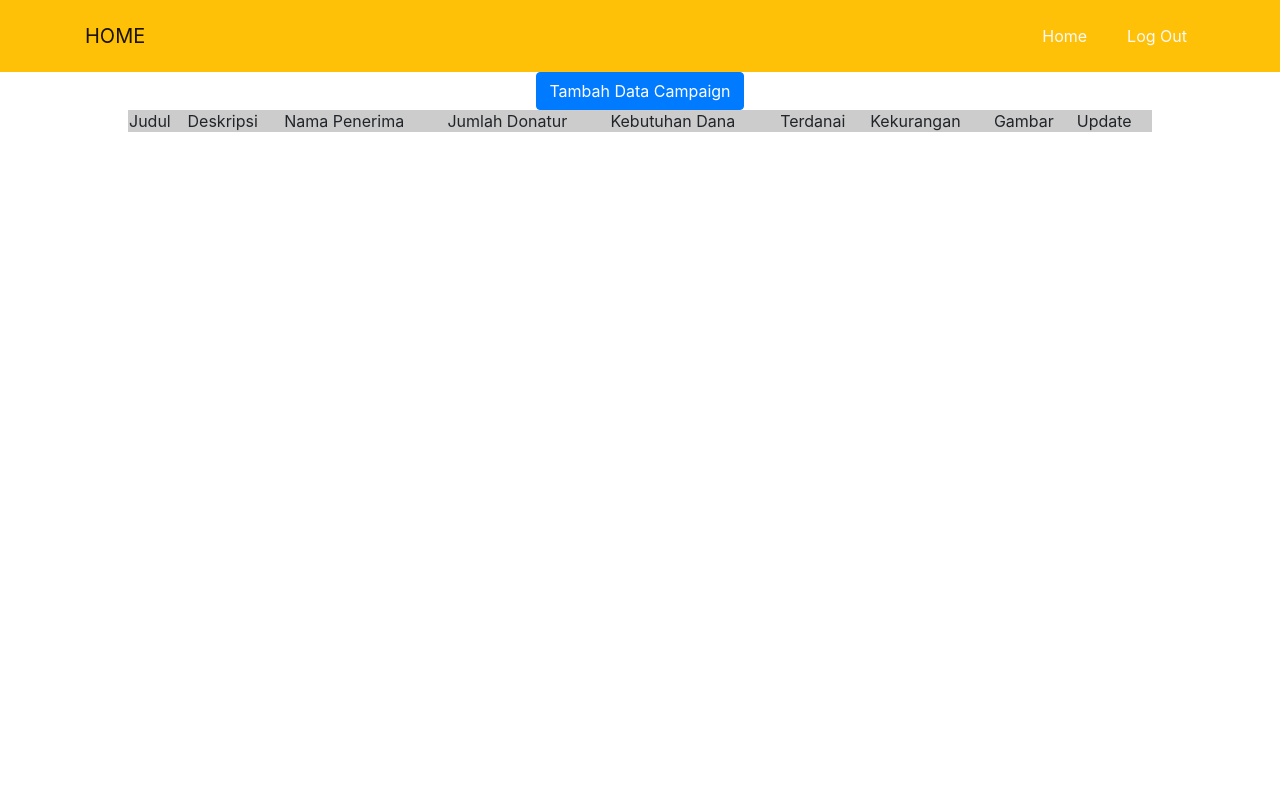
After one commit to rizkaayu123/PEM-WEB-KEL-7, a PHP site: page /admin/tampil_campaign.php in a window 1280 px wide. The commit adds this page. Run offline with PHP 8.4, Linux system fonts and the light colour scheme; data that the repository does not hold is empty; some libraries are stand-ins or nearby versions.

Commit message:
revisi + tambah edit delete campaign

```diff
--- a/admin/add_campaign.html
+++ b/admin/add_campaign.html
@@ -14,7 +14,7 @@
   <body>
     <div class="container">
     <h2>Tambah Data Campaign</h2>
-    <a href="indexadmin.php">Home</a>
+    <a href="tampil_campaign.php">Home</a>
     <br /><br />
 
     <form
--- a/admin/add_campaign.php
+++ b/admin/add_campaign.php
@@ -70,7 +70,7 @@
 
 			// MENAMPILKAN PESAN BERHASIL
 			echo "<font color='green'>Data Berhasil ditambahkan.";
-			echo "<br/><a href='indexadmin.php'>Lihat Hasilnya</a>";
+			echo "<br/><a href='tampil_campaign.php'>Lihat Hasilnya</a>";
 		}
 	}
 	?>
--- a/admin/editberita.php
+++ b/admin/editberita.php
@@ -53,7 +53,7 @@ if (isset($_POST['update'])) {
 		$result = mysqli_query($mysqli, "UPDATE berita SET  judul='$judul',text='$text',date='$date' WHERE id=$id");
 
 		// REDIRECT KE HALAMAN INDEX.PHP
-		header("Location: indexuser.php");
+		header("Location: indexadmin.php");
 	}
 }
 ?>
@@ -79,7 +79,7 @@ while ($res = mysqli_fetch_array($result)) {
 
 <body>
 	<center>
-		<a href="index.php">Home</a>
+		<a href="indexadmin.php">Home</a>
 		<br /><br />
 
 		<form name="form1" method="post" action="edit.php" enctype="multipart/form-data">
--- /dev/null
+++ b/admin/tampil_campaign.php
@@ -0,0 +1,85 @@
+<?php
+// INCLUDE KONEKSI KE DATABASE
+include_once("config.php");
+
+// AMBIL DATA DARI DATABASE BERDASARKAN DATA TERAKHIR DI INPUT
+$result = mysqli_query($mysqli, "SELECT * FROM campaing ORDER BY id_cam DESC");
+?>
+
+<html>
+
+<head>
+	<!-- meta tags -->
+<meta charset="utf-8">
+<meta name="viewport" content="width=device-width, initial-scale=1, shrink-to-fit=no">
+<meta http-equiv="X-UA-Compatible" content="IE=edge">
+<meta name="viewport" content="width=device-width, initial-scale=1">
+<meta name="description" content="">
+<meta name="author" content="">
+
+<!-- Bootstrap CSS -->
+<link rel="stylesheet" href="https://stackpath.bootstrapcdn.com/bootstrap/4.1.3/css/bootstrap.min.css" integrity="sha384-MCw98/SFnGE8fJT3GXwEOngsV7Zt27NXFoaoApmYm81iuXoPkFOJwJ8ERdknLPMO" crossorigin="anonymous">
+<script src="bootstrap/js/bootstrap.min.js"></script>
+    <script src="js/jquery-3.4.1.js"></script>
+
+<title>WeTogether</title>
+</head>
+
+<body id="wrapper">
+	<nav class='navbar navbar-expand-lg navbar-light bg-warning text-dark fixed-top" id="mainNav '>
+    <div class="container">
+        <a href="index.php" class="navbar-brand">HOME</a>
+        <button class="navbar-toggler" type="button" data-togle="collapse">
+            <span class="navbar-toggler-icon"></span>
+        </button>
+        <ul class="navbar-nav ml-auto pt-2 pb-2">
+            <li class="nav-item">
+                <a href="index.php" class="nav-link text-light">Home</a>
+            </li>
+            <li class="nav-item ml-4">
+                <a href="logout.php" class="nav-link text-light"> Log Out </a>
+            </li>
+        </ul>
+    </div>
+</nav>
+
+	<center>
+
+		 <a href="add_campaign.html" class="btn btn-primary" role="button">Tambah Data Campaign</a>
+
+
+		<table width='80%' border=0>
+
+			<tr bgcolor='#CCCCCC'>
+				<td>Judul</td>
+				<td>Deskripsi</td>
+				<td>Nama Penerima</td>
+				<td>Jumlah Donatur</td>
+				<td>Kebutuhan Dana</td>
+				<td>Terdanai</td>
+				<td>Kekurangan</td>
+				<td>Gambar</td>
+				<td collapse='2'>Update</td>
+			</tr>
+			<?php
+
+			while ($res = mysqli_fetch_array($result)) {
+				echo "<tr>";
+				echo "<td>" . $res['judul'] . "</td>";
+				echo "<td>" . $res['deskripsi'] . "</td>";
+				echo "<td>" . $res['nama_penerima'] . "</td>";
+				echo "<td>" . $res['jumlahdonatur'] . "</td>";
+				echo "<td>" . $res['kebutuhan_dana'] . "</td>";
+				echo "<td>" . $res['terdanai'] . "</td>";
+				echo "<td>" . $res['kekurangan'] . "</td>";
+				echo "<td><img width='80' src='image/" . $res['gambar'] . "'</td>";
+				echo "<td><a href=\"editcampaign.php?id_cam=$res[id_cam]\" class=\"btn btn-warning\" role=\"button\">Edit</a>
+				<a href=\"deletecampaign.php?id_cam=$res[id_cam]\" class=\"btn btn-danger\" role=\"button\" onClick=\"return confirm('Kamu yakin untuk delete ini?')\">Delete</a>
+				</td>";
+			}
+			?>
+		</table>
+	</center>
+</body>
+
+</html>
```
Also changed, not shown: admin/editcampaign.php (added, +154 -0 lines), admin/deletecampaign.php (added).
